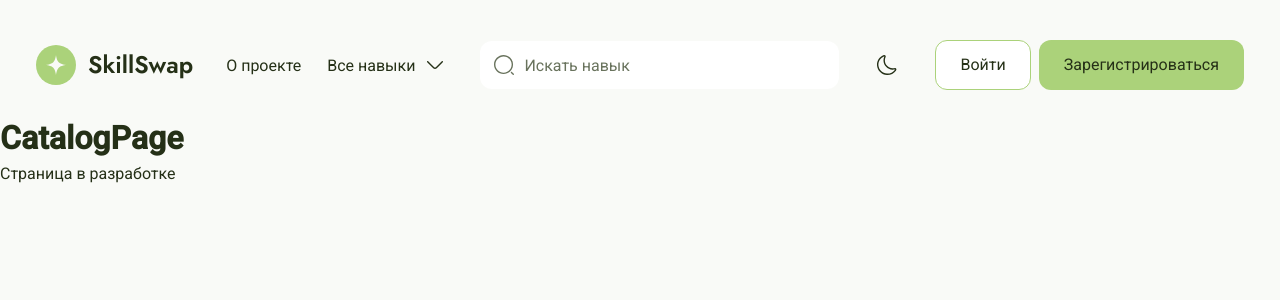
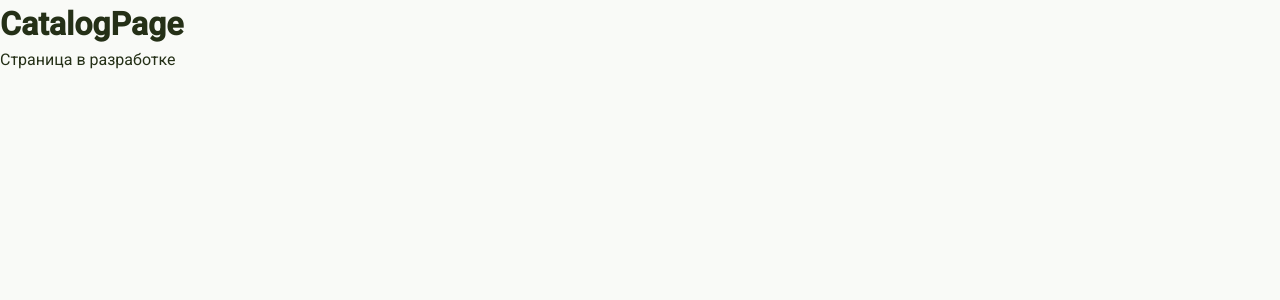
Before and after one commit to ilinwrk-design/SkillSwap, a React (Vite) app: page / in a window 1280 px wide. Shown: the top 300 px of the page. Built offline with nearby package versions, Linux system fonts and the light colour scheme.

Commit message:
Убран Header из CatalogPage

```diff
--- a/src/pages/CatalogPage/index.tsx
+++ b/src/pages/CatalogPage/index.tsx
@@ -1,10 +1,8 @@
 // TODO: реализовать страницу CatalogPage
-import { Header } from '@/widgets/Header'
 
 export default function CatalogPage() {
   return (
     <main>
-      <Header></Header>
       <h1>CatalogPage</h1>
       <p>Страница в разработке</p>
     </main>
```
